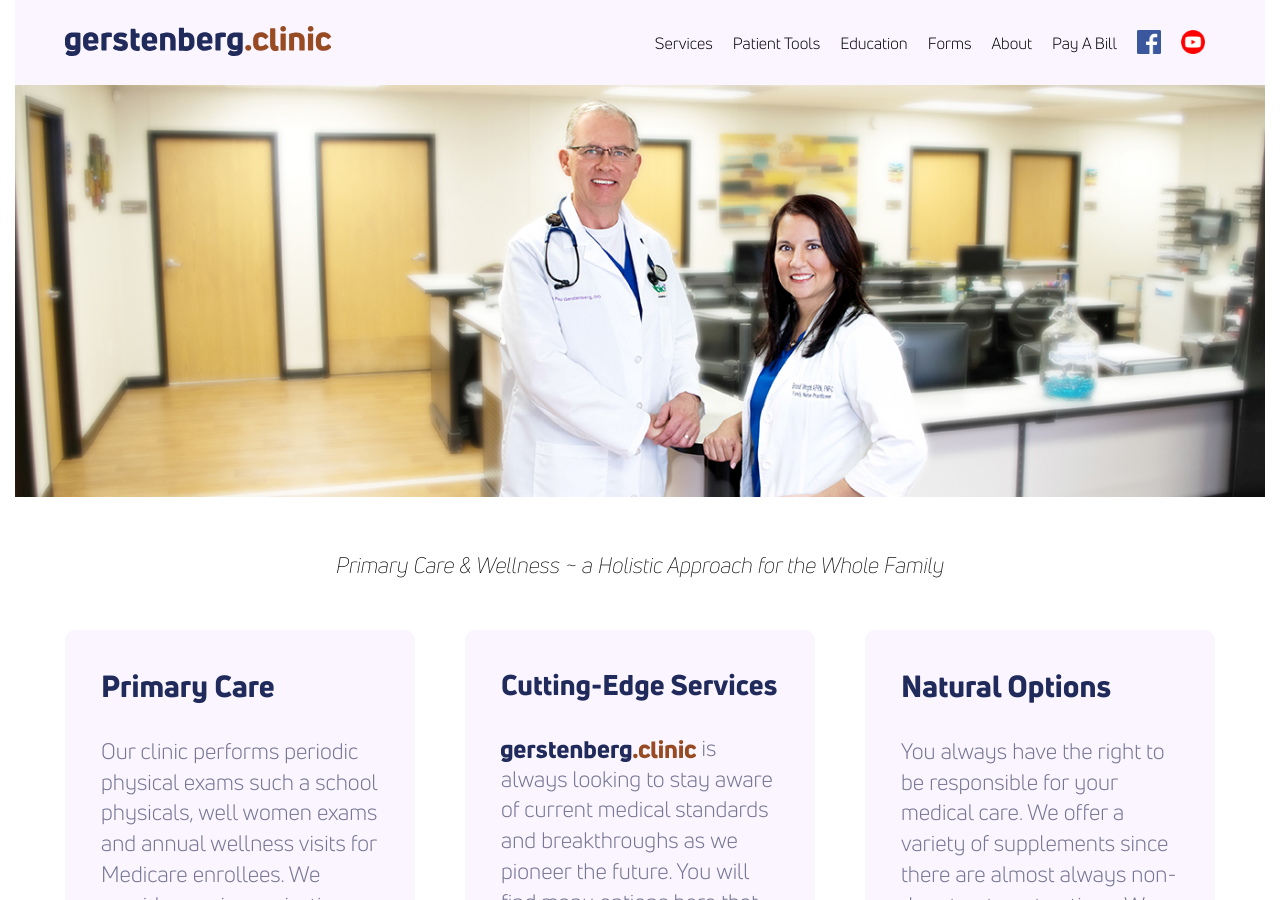
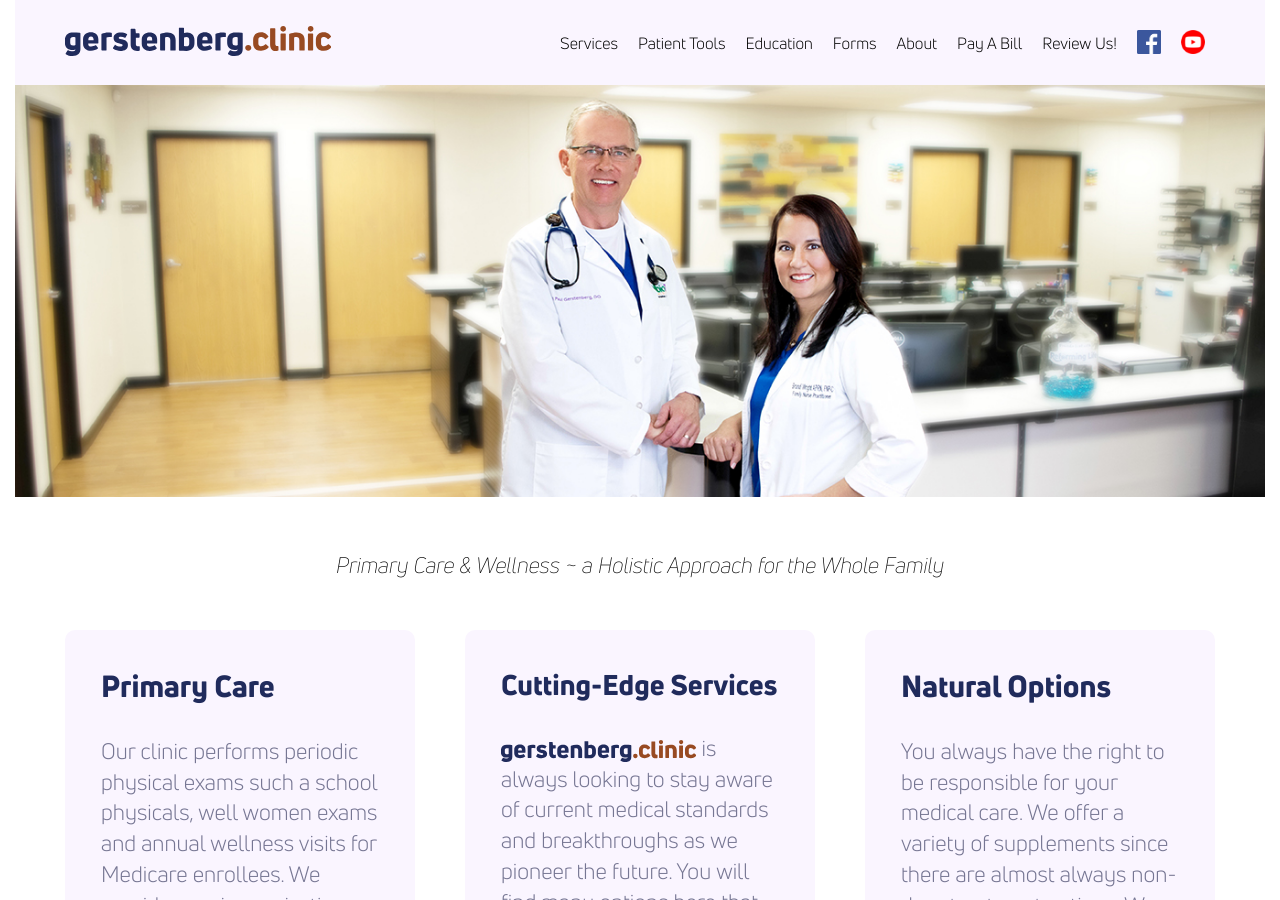
Before and after one commit to theneverwoods/gerstenberg.clinic, a Jekyll site: the page built from index.html, in a window 1280 px wide and 900 px high. Built offline with Jekyll 4.4.1, drawn with Linux system fonts in a browser that asks for light colours; comment, search, counter and statistics services are not loaded.

Commit message:
add "REview US"

```diff
--- a/_includes/header.html
+++ b/_includes/header.html
@@ -44,7 +44,8 @@
 
       <li class="{% if page.permalink contains '/about' %}active{% endif %}"><a target="_blank" href="{{ site.baseurl }}/about">About</a></li>
 
-        <li><a href="/pay" target="_blank">Pay A Bill</a></li>
+      <li><a href="/pay" target="_blank">Pay A Bill</a></li>
+      <li><a href="https://g.page/gerstenbergclinic/review?gm" target="_blank">Review Us!</a></li>
 
       <li><a href="https://www.facebook.com/gerstenberg.clinic/" target="_blank"><img src="{{ site.baseurl }}/img/fb-icon.png" /></a></li>
       <li><a href="https://www.youtube.com/channel/UC9HfWlvz_leYJQkM4ac-yOw" target="_blank"><img src="{{ site.baseurl }}/img/youtube-icon.png" /></a></li>
```
